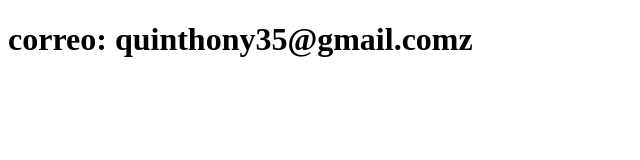
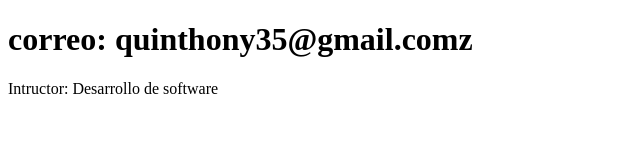
Before and after one commit to b4silisco/sistema-de-registro, a plain HTML site: page contact.html in a window 1280 px wide. Shown: the whole page, without its empty margins (0-640 px from the left). Drawn offline with Linux system fonts and the light colour scheme.

Commit message:
Update contact.html

```diff
--- a/contact.html
+++ b/contact.html
@@ -7,5 +7,7 @@
 </head>
 <body>
     <h1>correo: quinthony35@gmail.comz</h1>
+    <p>Intructor: Desarrollo de software
+    </p>
 </body>
 </html>
```
